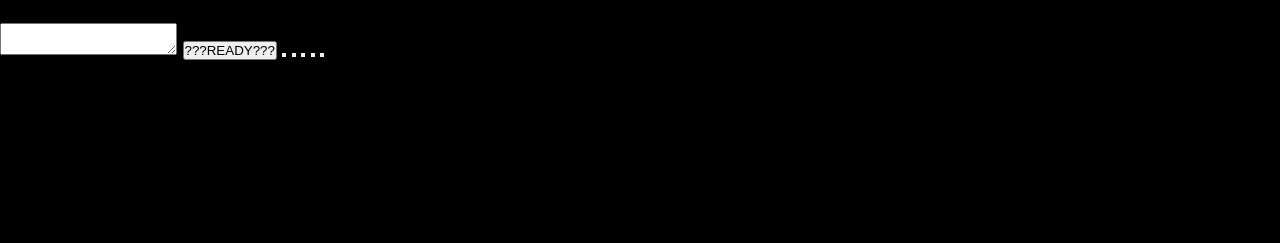
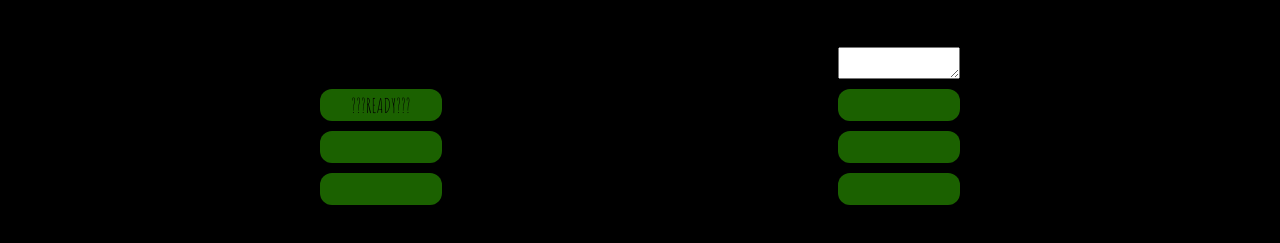
Before and after one commit to Bubba-Dave/Code-Quiz, a plain HTML site: page index.html in a window 1280 px wide. Shown: the part 63-306 px from the top of the page. Drawn offline with Linux system fonts and the light colour scheme.

Commit message:
added more styling

```diff
--- a/assets/css/style.css
+++ b/assets/css/style.css
@@ -5,7 +5,7 @@
 }
 
 body {
-    font-family: 'Merienda';font-size: 22px;
+    font-family: 'Amatic SC', cursive; font-size: 22px;
     background-color: rgb(0, 0, 0);
 }
 
@@ -36,3 +36,53 @@ header {
 .btnHeader:hover {
 
     background-color: rgb(27, 97, 0);}
+
+    .btn {
+        border-radius: 12px;
+        border: 0;
+        outline: 0;
+        background-color: rgb(27, 97, 0);
+        color: rgb(0, 0, 0);
+        font-family: 'Amatic SC', cursive; font-size: 20px;
+    }
+
+
+
+    #mainDiv {
+        margin-left: 25%;
+        margin-right: 25%;
+        display: flex;
+        flex-wrap: wrap;
+        flex-direction: column;
+        justify-content: center;
+        margin-top: 50px;
+        font-family: 'Amatic SC', cursive; font-size: 22px;
+    }
+
+
+
+
+    #gridContainer {
+        display: grid;
+        grid-template-columns: repeat(2, 1fr) 2fr 1fr;
+        grid-template-rows: repeat(10, 1fr);
+        gap: 10px 10px;
+        font-family: 'Amatic SC', cursive; font-size: 22px;
+    }
+
+
+    #questionDisplay {
+        text-align: center;
+        align-self: baseline;
+        grid-column: 2 / span 2;
+        grid-row: 1 / span 5;
+        place-self: center;
+        font-size: 30px;
+    }
+
+    #finalScoreDisplay {
+
+        grid-column: 1 / span 2;
+        grid-row: 6 / span 1;
+        font-size: 15px;
+    }
```
